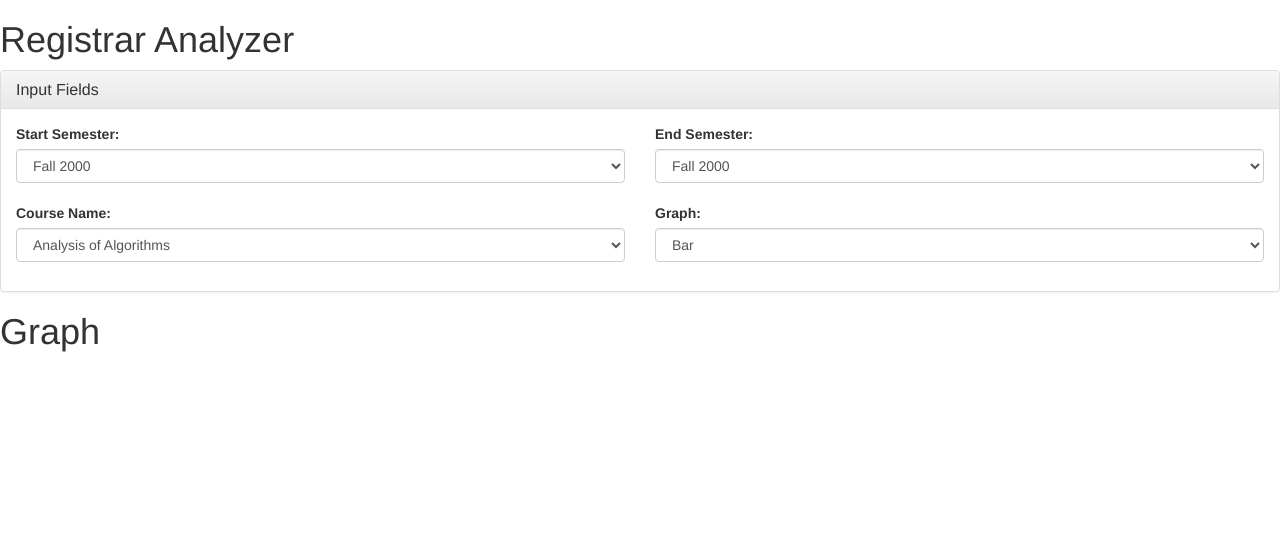
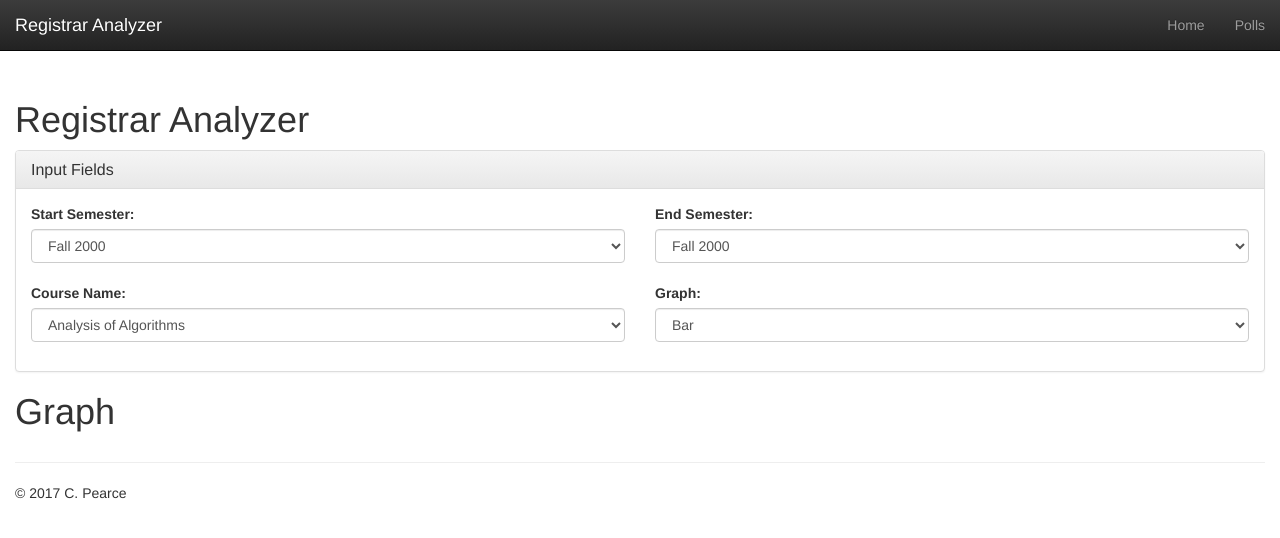
Before and after one commit to cp0153/RegistrarAnalyzer, a Django app: page /ra/ in a window 1280 px wide. Shown: the top 538 px of the page. Run offline with Django 3.2, Linux system fonts and the light colour scheme; some libraries are stand-ins or nearby versions.

Commit message:
Added navigation header and a footer.

```diff
--- a/se_site/registrar_analyzer/templates/registrar_analyzer/index.html
+++ b/se_site/registrar_analyzer/templates/registrar_analyzer/index.html
@@ -1,8 +1,72 @@
+<head>
+
+    <title>Registrar Analyzer</title>
+
+    <!-- Necessary files for Bootstrap -->
     <link rel='stylesheet' type='text/css' href='https://maxcdn.bootstrapcdn.com/bootstrap/3.3.4/css/bootstrap.min.css'>
     <link rel='stylesheet' type='text/css' href='https://maxcdn.bootstrapcdn.com/bootstrap/3.3.5/css/bootstrap-theme.min.css'>
     <script src="https://ajax.googleapis.com/ajax/libs/jquery/3.1.1/jquery.min.js"></script>
     <script src="http://code.jquery.com/ui/1.11.4/jquery-ui.js"></script>
     <script src="https://maxcdn.bootstrapcdn.com/bootstrap/3.3.7/js/bootstrap.min.js"></script>
+
+    <!-- Scales the website for mobile devices -->
+    <meta name="viewport" content="width=device-width, initial-scale=0.75">
+
+
+</head>
+
+<body>
+
+    <!-- Navbar at the top. -->
+    <nav class="navbar navbar-inverse navbar-fixed-top">
+        <div class="container-fluid">
+
+            <!-- The navigation header that always shows on the page regardless of width -->
+            <div class="navbar-header">
+
+                <!-- This button in the navbar appears when the screen gets <768px. -->
+                <button type="button" class="navbar-toggle collapsed" data-toggle="collapse" data-target="#navbar"
+                        aria-expanded="false" aria-controls="navbar">
+
+                    <span class="sr-only">Toggle navigation</span>
+
+                    <!-- The three lines that appear inside the button. -->
+                    <span class="icon-bar"></span>
+                    <span class="icon-bar"></span>
+                    <span class="icon-bar"></span>
+
+                </button>
+
+                <!-- The Big Text that appears at the left of the header. -->
+                <a class="navbar-brand" href="/ra">Registrar Analyzer</a>
+
+            </div> <!-- End navbar-header div -->
+
+            <!-- The menu items available in navigation. These get collapsed when the screen gets too small. -->
+            <div id="navbar" class="navbar-collapse collapse">
+
+                <!-- Menu items that navigate to other pages. -->
+                <ul class="nav navbar-nav navbar-right">
+                    <li><a href="/ra">Home</a></li>
+                    <li><a href="/polls">Polls</a></li>
+                </ul>
+
+            </div> <!-- End navbar-collapse div -->
+        </div> <!-- End container-fluid div for top navbar -->
+    </nav>
+    <!-- End top navbar div -->
+
+    <!-- Main Page div -->
+    <div class="container-fluid">
+
+        <!-- Main content row where all the content goes on the page. -->
+        <div class="row">
+
+            <!-- Middle of Page where main content is. -->
+            <div class="col-xs-12">
+
+
+                <p style="padding-top:60px;">&nbsp;</p>
 
                 <h1>Registrar Analyzer</h1>
 
@@ -82,3 +146,31 @@
                 {% endif %}
 
                 <h1>Graph</h1>
+            </div>
+            <!-- End div for middle page content -->
+
+        </div>
+        <!-- End main content row -->
+
+        <!-- Divider for copyright section -->
+        <hr class="featurette-divider">
+
+        <!-- Copyright footer at the bottom -->
+        <footer>
+            <div class="row">
+                <div class="col-xs-12">
+
+                    <!-- Left side of the footer, where copyright stuff goes -->
+                    <p>&copy; 2017 C. Pearce</p>
+
+                </div>
+            </div>
+        </footer>
+
+
+
+    </div>
+    <!-- End Main Page Div -->
+
+
+</body>
```
Lines whose indentation alone changed are shown as unchanged.
